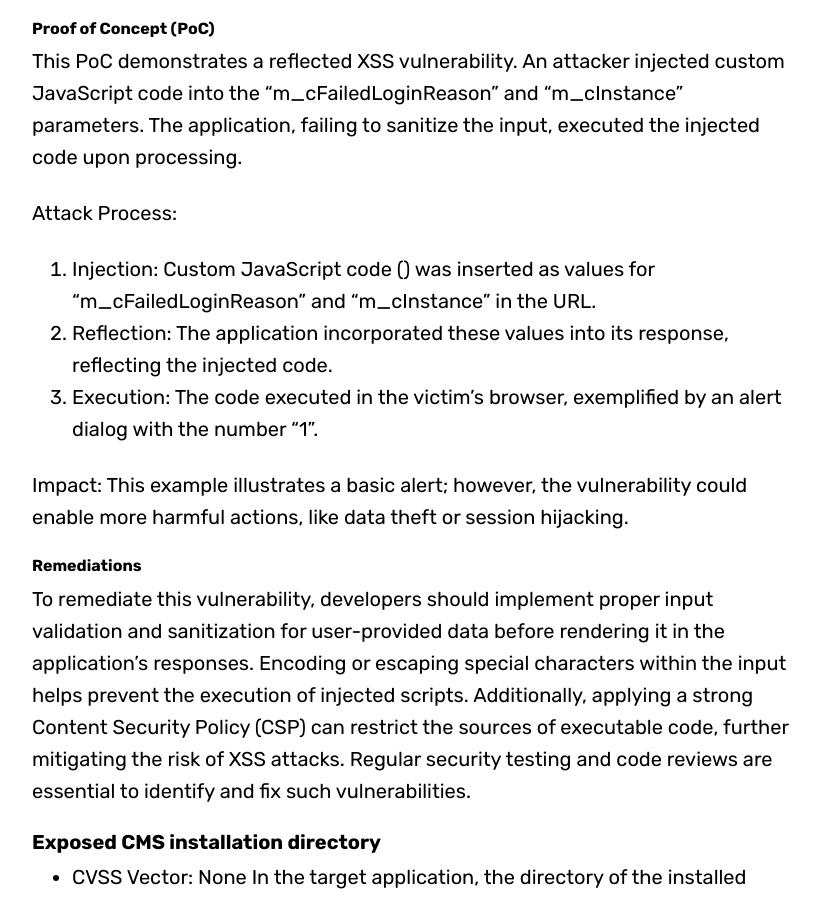
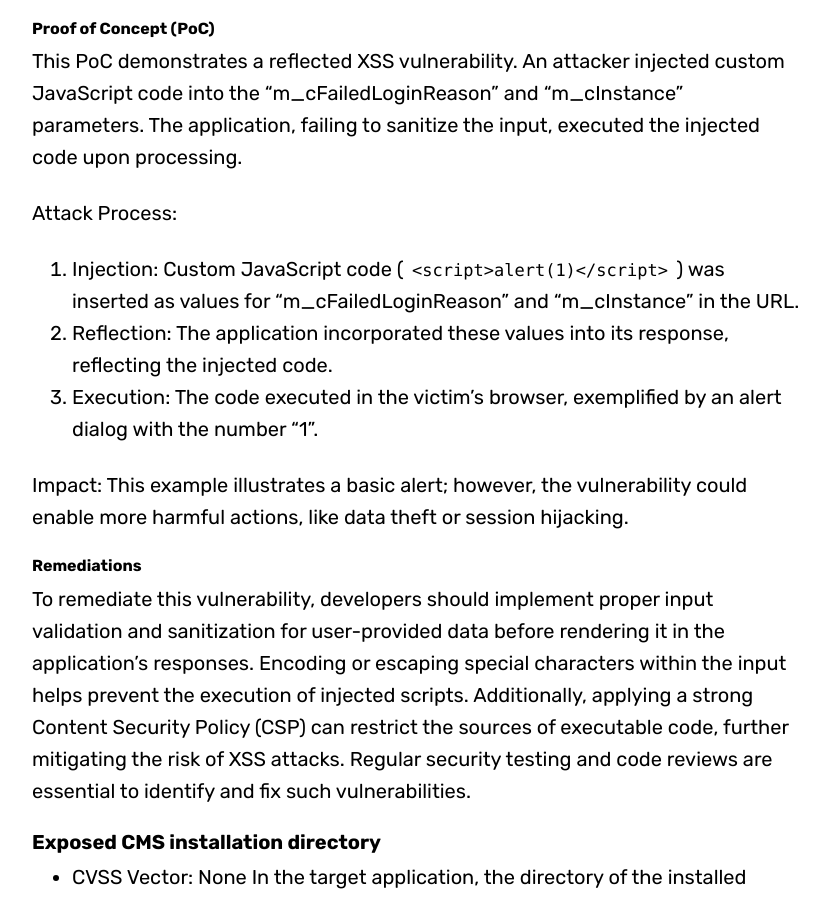
Before and after one commit to blitz0p3rations/blitz0p3rations.github.io, a Jekyll site: the page built from _posts/2021-03-08-Bank-Alpha.md, in a window 1280 px wide and 900 px high, scrolled down 3662 px. Shown: the whole window, without its empty margins (224-1053 px from the left). Built offline with Jekyll 4.4.1, drawn with Linux system fonts in a browser that asks for light colours; some web fonts are replaced.

Commit message:
Update 2021-03-08-Bank-Alpha.md

```diff
--- a/_posts/2021-03-08-Bank-Alpha.md
+++ b/_posts/2021-03-08-Bank-Alpha.md
@@ -48,7 +48,7 @@ This PoC demonstrates a reflected XSS vulnerability. An attacker injected custom
 
 Attack Process:
 
-1. Injection: Custom JavaScript code (<script>alert(1)</script>) was inserted as values for "m_cFailedLoginReason" and "m_cInstance" in the URL.
+1. Injection: Custom JavaScript code (`<script>alert(1)</script>`) was inserted as values for "m_cFailedLoginReason" and "m_cInstance" in the URL.
 2. Reflection: The application incorporated these values into its response, reflecting the injected code.
 3. Execution: The code executed in the victim's browser, exemplified by an alert dialog with the number "1".
 
```
